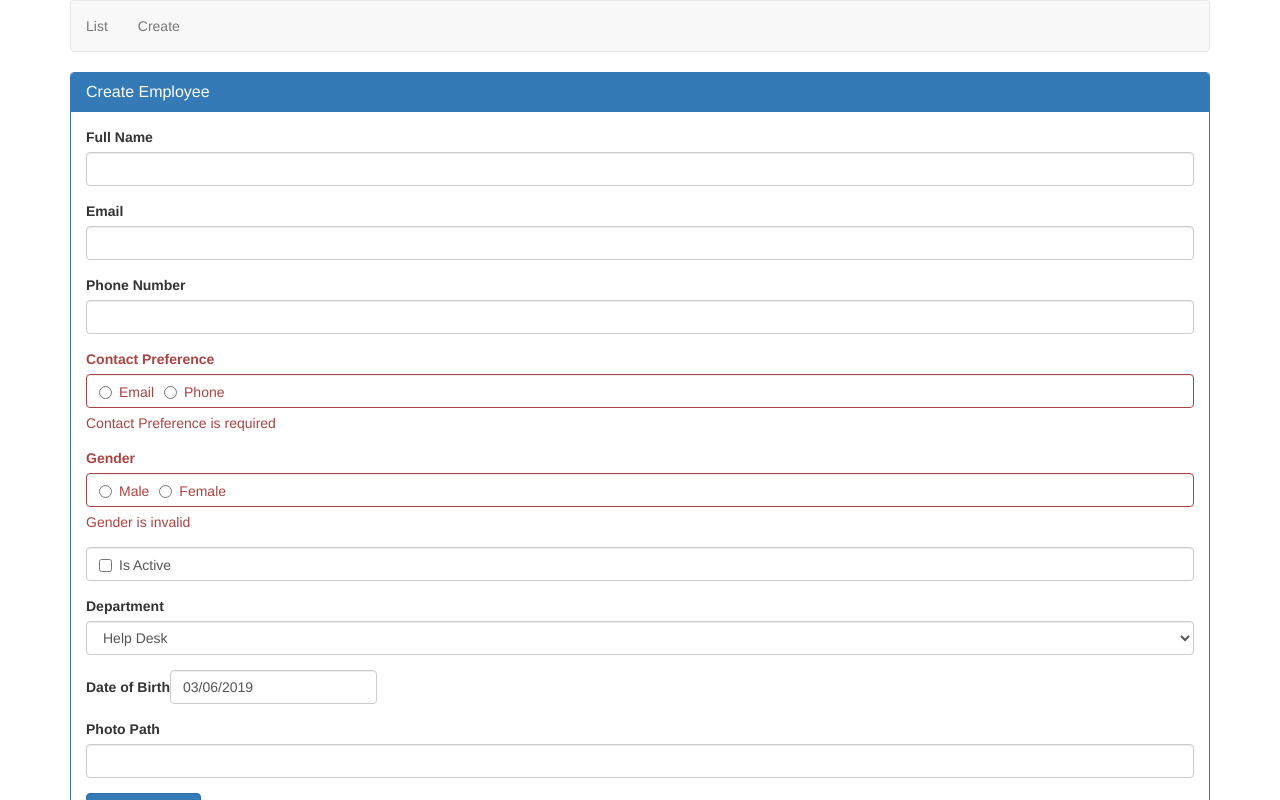
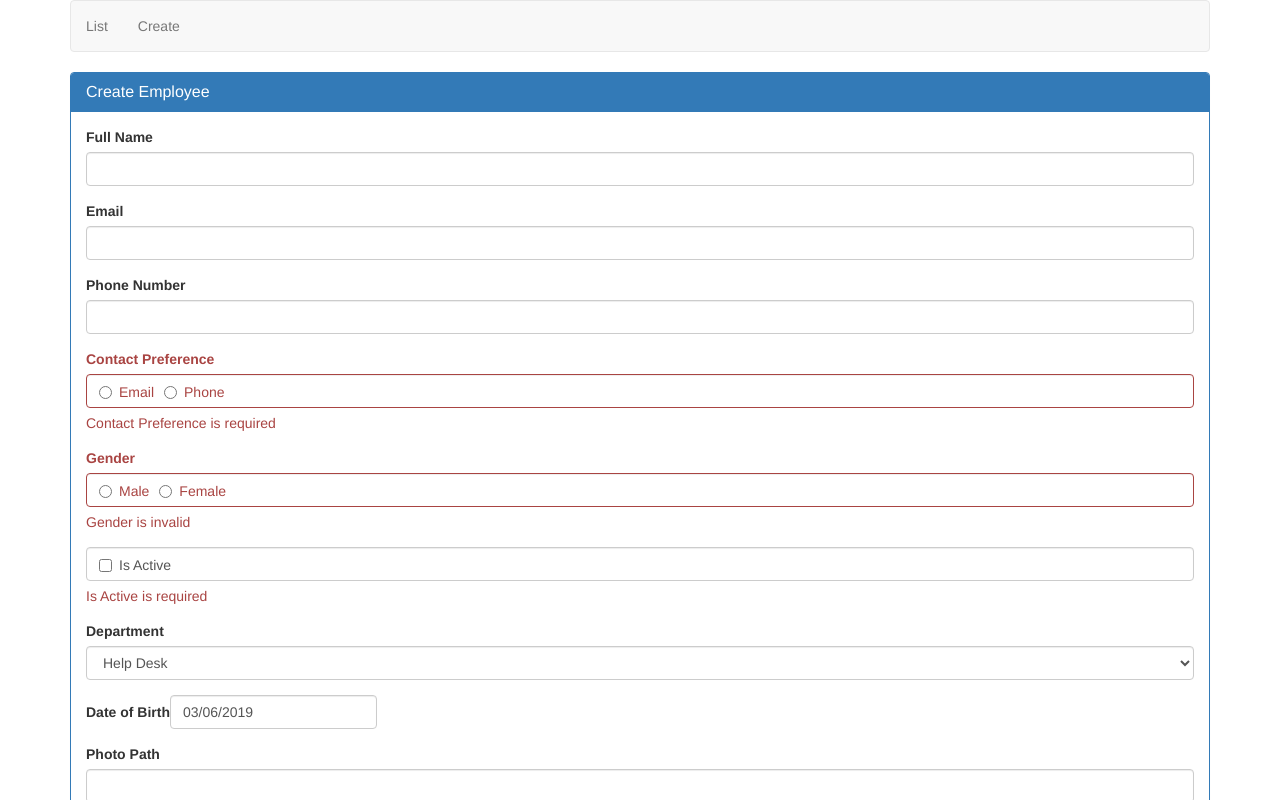
Before and after one commit to ChrisWongAtCUHK/React-CRUD-Tutorial, a React (Create React App) app: page /create in a window 1280 px wide. Shown: the top 800 px of the page. Built offline with nearby package versions, Linux system fonts and the light colour scheme.

Commit message:
Checkbox validation

```diff
--- a/src/employees/CreateEmployee.js
+++ b/src/employees/CreateEmployee.js
@@ -48,6 +48,9 @@ class CreateEmployee extends Component {
             contactPreferenceControl: {
                 hasError: true
             },
+            isActiveControl: {
+                invalid: true
+            },
             genderControl: {
                 hasError: true
             }
@@ -86,6 +89,7 @@ class CreateEmployee extends Component {
         let employee = this.state.employee;
         employee[event.target.name] = event.target.checked;
         this.setState({employee: employee});
+        this.validate(event);
     }
 
     // handle the select change
@@ -126,7 +130,7 @@ class CreateEmployee extends Component {
     validate(event) {
         let hasError = false;
         let control = `${event.target.id}Control`;
-        if(event.target.type === "radio") {
+        if(event.target.type === "radio" || event.target.type === "checkbox") {
             control = `${event.target.name}Control`;
         }
         // required
@@ -178,10 +182,12 @@ class CreateEmployee extends Component {
     handleSaveButton() {
         let email = document.getElementById("email");
         let phoneNumber = document.getElementById("phoneNumber");
+        let isActive = document.getElementsByName("isActive")[0];
         if(this.state.fullNameControl.hasSuccess &&
             !this.state.contactPreferenceControl.hasError &&
             ((email.required && this.state.emailControl.hasSuccess && !this.state.emailControl.invalid) || !email.required) &&
             ((phoneNumber.required && this.state.phoneNumberControl.hasSuccess) || !phoneNumber.required) &&
+            ((isActive.required && !this.state.isActiveControl.invalid) || !isActive.required) &&
             this.state.genderControl.hasSuccess){
             this.setState({employeeForm : {invalid: false}});
         } else {
@@ -343,9 +349,14 @@ class CreateEmployee extends Component {
                             <div className="form-group">
                                 <div className="form-control">
                                 <label className="checkbox-inline">
-                                    <input type="checkbox" name="isActive" onChange={this.handleCheckboxChange}/>Is Active
+                                    <input type="checkbox" name="isActive" required onChange={this.handleCheckboxChange}/>Is Active
                                 </label>
                                 </div>
+                                { this.state.isActiveControl.invalid ?
+                                        <span className="help-block">
+                                            Is Active is required
+                                        </span>
+                                        : null }
                             </div>
 
                             <div className="form-group">
```
